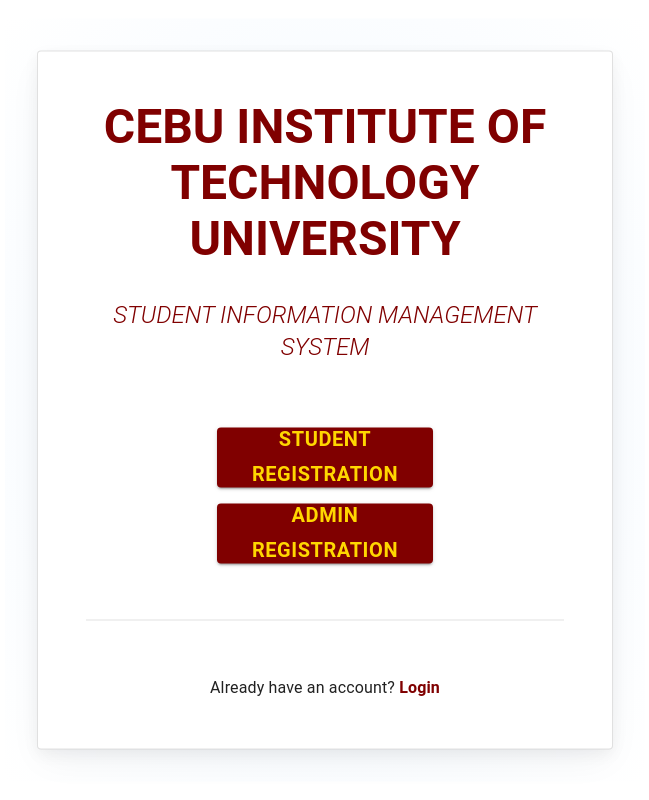
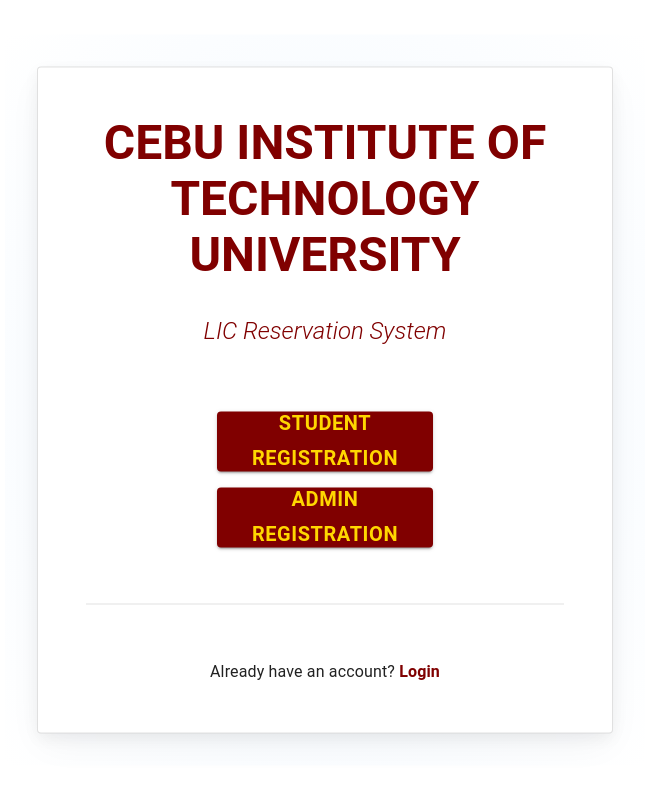
Before and after one commit to RonanJakeCPaquera/LICReservationSystem_FrontEnd, a React (Vite) app in the folder LICReservationSystem_FrontEnd/: page / in a window 1280 px wide. Shown: the whole page, without its empty margins (315-964 px from the left). Built offline with nearby package versions, Linux system fonts and the light colour scheme.

Commit message:
11/24/24 - PAQUERA CHANGES

```diff
--- a/LICReservationSystem_FrontEnd/src/pages/SignIn.jsx
+++ b/LICReservationSystem_FrontEnd/src/pages/SignIn.jsx
@@ -130,7 +130,7 @@
               color: 'maroon',
             }}
           >
-            STUDENT INFORMATION MANAGEMENT SYSTEM
+            LIC Reservation System
           </Typography>
 
           {/* Registration Type Selection */}
```
